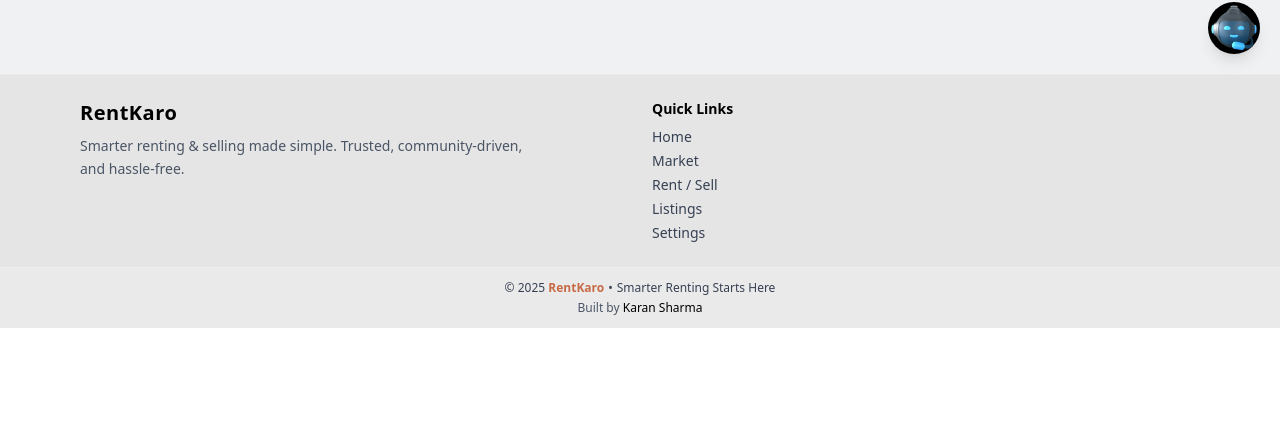
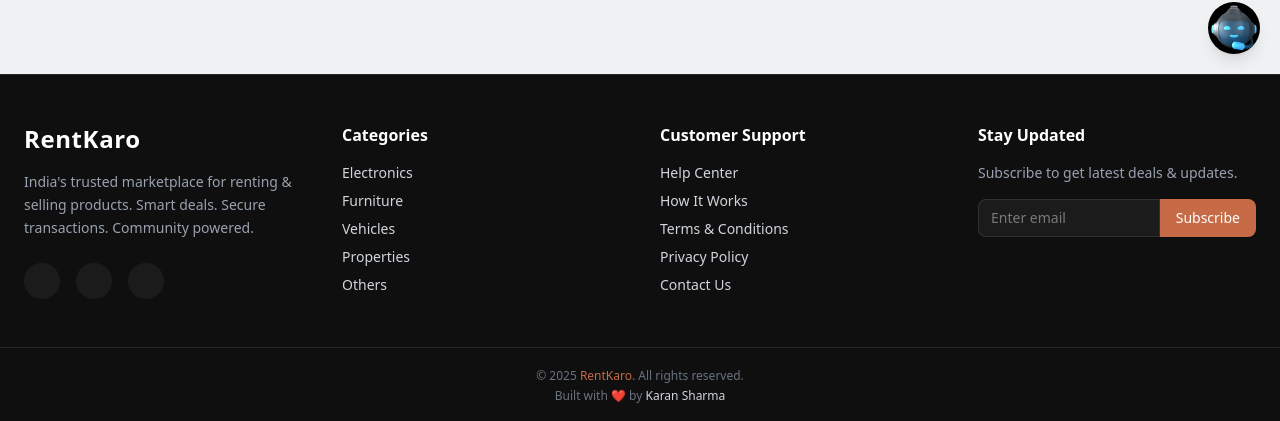
Before and after one commit to Karanx11/RentKaro, a React (Vite) app in the folder web-frontend/: page / in a window 1280 px wide. Shown: the part 726-1147 px from the top of the page. Before the commit the page ends 1054 px from the top, so only its background shows below. Built offline with nearby package versions, Linux system fonts and the light colour scheme.

Commit message:
Updated Footer

```diff
--- a/web-frontend/src/pages/Footer.jsx
+++ b/web-frontend/src/pages/Footer.jsx
@@ -1,80 +1,95 @@
 function Footer() {
   return (
-    <footer
-      className="
-        w-full
-        bg-black/10
-        border-t border-white/20
-        text-gray-800
-      "
-    >
+    <footer className="bg-[#0f0f0f] text-gray-300 border-t border-white/10">
+
       {/* MAIN FOOTER */}
-      <div className="max-w-6xl mx-auto px-4 py-6 grid grid-cols-1 md:grid-cols-2 gap-6">
+      <div className="max-w-7xl mx-auto px-6 py-12 grid grid-cols-1 sm:grid-cols-2 lg:grid-cols-4 gap-10">
 
         {/* BRAND */}
         <div>
-          <h2 className="text-xl font-bold text-black tracking-wide">
+          <h2 className="text-2xl font-bold text-white tracking-wide">
             RentKaro
           </h2>
-          <p className="mt-2 text-sm text-gray-600 max-w-md leading-relaxed">
-            Smarter renting & selling made simple.
-            Trusted, community-driven, and hassle-free.
+          <p className="mt-4 text-sm text-gray-400 leading-relaxed">
+            India's trusted marketplace for renting & selling products.
+            Smart deals. Secure transactions. Community powered.
           </p>
+
+          {/* SOCIAL */}
+          <div className="flex gap-4 mt-6">
+            <div className="w-9 h-9 flex items-center justify-center bg-white/5 rounded-full hover:bg-[#C76A46] transition cursor-pointer">
+              <i className="fab fa-facebook-f text-sm"></i>
+            </div>
+            <div className="w-9 h-9 flex items-center justify-center bg-white/5 rounded-full hover:bg-[#C76A46] transition cursor-pointer">
+              <i className="fab fa-instagram text-sm"></i>
+            </div>
+            <div className="w-9 h-9 flex items-center justify-center bg-white/5 rounded-full hover:bg-[#C76A46] transition cursor-pointer">
+              <i className="fab fa-twitter text-sm"></i>
+            </div>
+          </div>
         </div>
 
-        {/* QUICK LINKS */}
+        {/* CATEGORIES */}
         <div>
-          <h3 className="text-sm font-semibold mb-2 text-black">
-            Quick Links
+          <h3 className="text-white font-semibold mb-4">
+            Categories
           </h3>
+          <ul className="space-y-2 text-sm">
+            <li><a href="/market?cat=electronics" className="hover:text-[#C76A46] transition">Electronics</a></li>
+            <li><a href="/market?cat=furniture" className="hover:text-[#C76A46] transition">Furniture</a></li>
+            <li><a href="/market?cat=vehicles" className="hover:text-[#C76A46] transition">Vehicles</a></li>
+            <li><a href="/market?cat=properties" className="hover:text-[#C76A46] transition">Properties</a></li>
+            <li><a href="/market?cat=others" className="hover:text-[#C76A46] transition">Others</a></li>
+          </ul>
+        </div>
 
-          <ul className="space-y-1 text-sm text-gray-700">
-            <li>
-              <a href="/" className="hover:text-black transition">
-                Home
-              </a>
-            </li>
-            <li>
-              <a href="/market" className="hover:text-[#C76A46] transition">
-                Market
-              </a>
-            </li>
-            <li>
-              <a href="/sell" className="hover:text-[#C76A46] transition">
-                Rent / Sell
-              </a>
-            </li>
-            <li>
-              <a href="/my-listings" className="hover:text-[#C76A46] transition">
-                Listings
-              </a>
-            </li>
-            <li>
-              <a href="/settings" className="hover:text-[#C76A46] transition">
-                Settings
-              </a>
-            </li>
+        {/* CUSTOMER SUPPORT */}
+        <div>
+          <h3 className="text-white font-semibold mb-4">
+            Customer Support
+          </h3>
+          <ul className="space-y-2 text-sm">
+            <li><a href="/help" className="hover:text-[#C76A46] transition">Help Center</a></li>
+            <li><a href="/how-it-works" className="hover:text-[#C76A46] transition">How It Works</a></li>
+            <li><a href="/terms" className="hover:text-[#C76A46] transition">Terms & Conditions</a></li>
+            <li><a href="/privacy" className="hover:text-[#C76A46] transition">Privacy Policy</a></li>
+            <li><a href="/contact" className="hover:text-[#C76A46] transition">Contact Us</a></li>
           </ul>
+        </div>
+
+        {/* NEWSLETTER */}
+        <div>
+          <h3 className="text-white font-semibold mb-4">
+            Stay Updated
+          </h3>
+          <p className="text-sm text-gray-400 mb-4">
+            Subscribe to get latest deals & updates.
+          </p>
+
+          <div className="flex">
+            <input
+              type="email"
+              placeholder="Enter email"
+              className="w-full px-3 py-2 text-sm bg-white/5 border border-white/10 rounded-l-lg focus:outline-none focus:border-[#C76A46]"
+            />
+            <button className="px-4 py-2 bg-[#C76A46] text-white text-sm rounded-r-lg hover:opacity-90 transition">
+              Subscribe
+            </button>
+          </div>
+        </div>
+
+      </div>
+
+      {/* BOTTOM BAR */}
+      <div className="border-t border-white/10 py-5 text-center text-xs text-gray-500">
+        © {new Date().getFullYear()}{" "}
+        <span className="text-[#C76A46] font-medium">RentKaro</span>.
+        All rights reserved.
+        <div className="mt-1">
+          Built with ❤️ by <span className="text-gray-300">Karan Sharma</span>
         </div>
       </div>
 
-      {/* COPYRIGHT */}
-      <div
-        className="
-          bg-white/20
-          border-t border-white/20
-          py-3 text-center
-          text-xs text-gray-700
-        "
-      >
-        © {new Date().getFullYear()}
-        <span className="font-semibold text-[#C76A46]"> RentKaro</span>
-        <span className="mx-1">•</span>
-        Smarter Renting Starts Here
-        <span className="block mt-1 text-gray-600">
-          Built by <span className="font-medium text-black">Karan Sharma</span>
-        </span>
-      </div>
     </footer>
   );
 }
```
